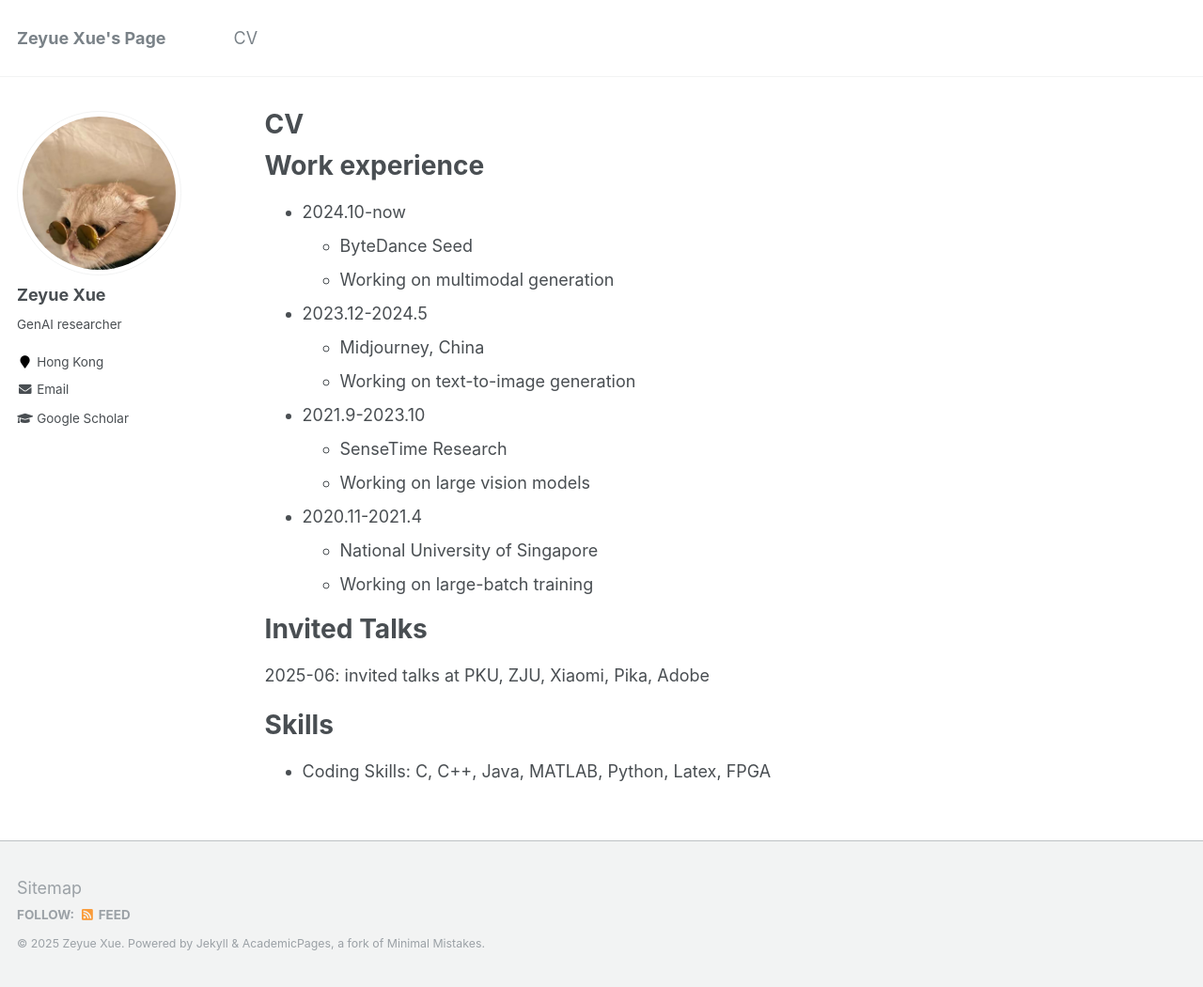
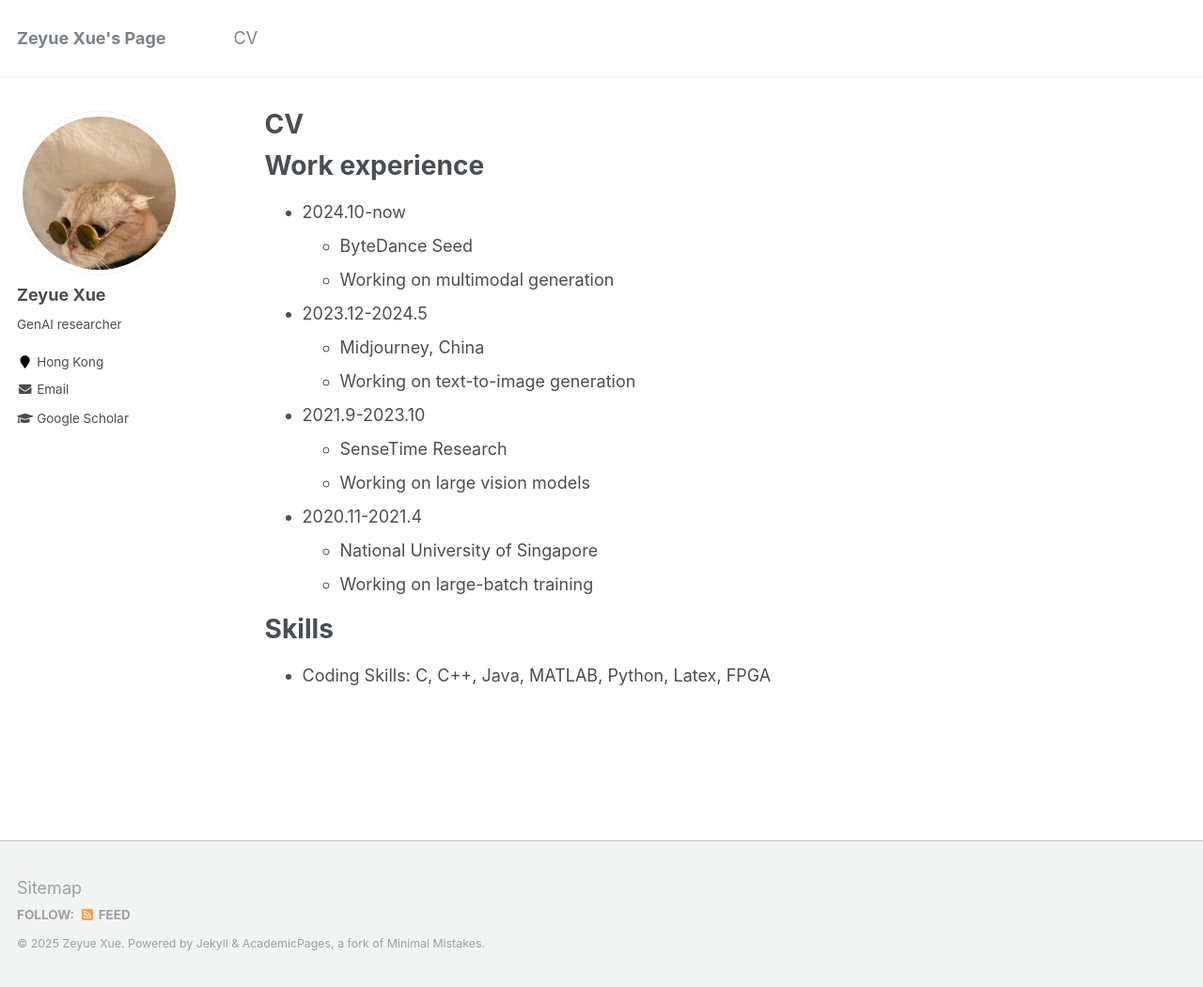
Before and after one commit to XueZeyue/xuezeyue.github.io, a Jekyll site: the page built from _pages/cv.md, in a window 1280 px wide and 1050 px high. Shown: the whole window at 94% size. Built offline with Jekyll 4.4.1, drawn with Linux system fonts in a browser that asks for light colours.

Commit message:
Update cv.md

```diff
--- a/_pages/cv.md
+++ b/_pages/cv.md
@@ -28,11 +28,6 @@ Work experience
   * National University of Singapore
   * Working on large-batch training
 
-**Invited Talks**
-======
-2025-06: invited talks at PKU, ZJU, Xiaomi, Pika, Adobe
-
-
 Skills
 ======
 * Coding Skills:  C, C++, Java, MATLAB, Python, Latex, FPGA
```
